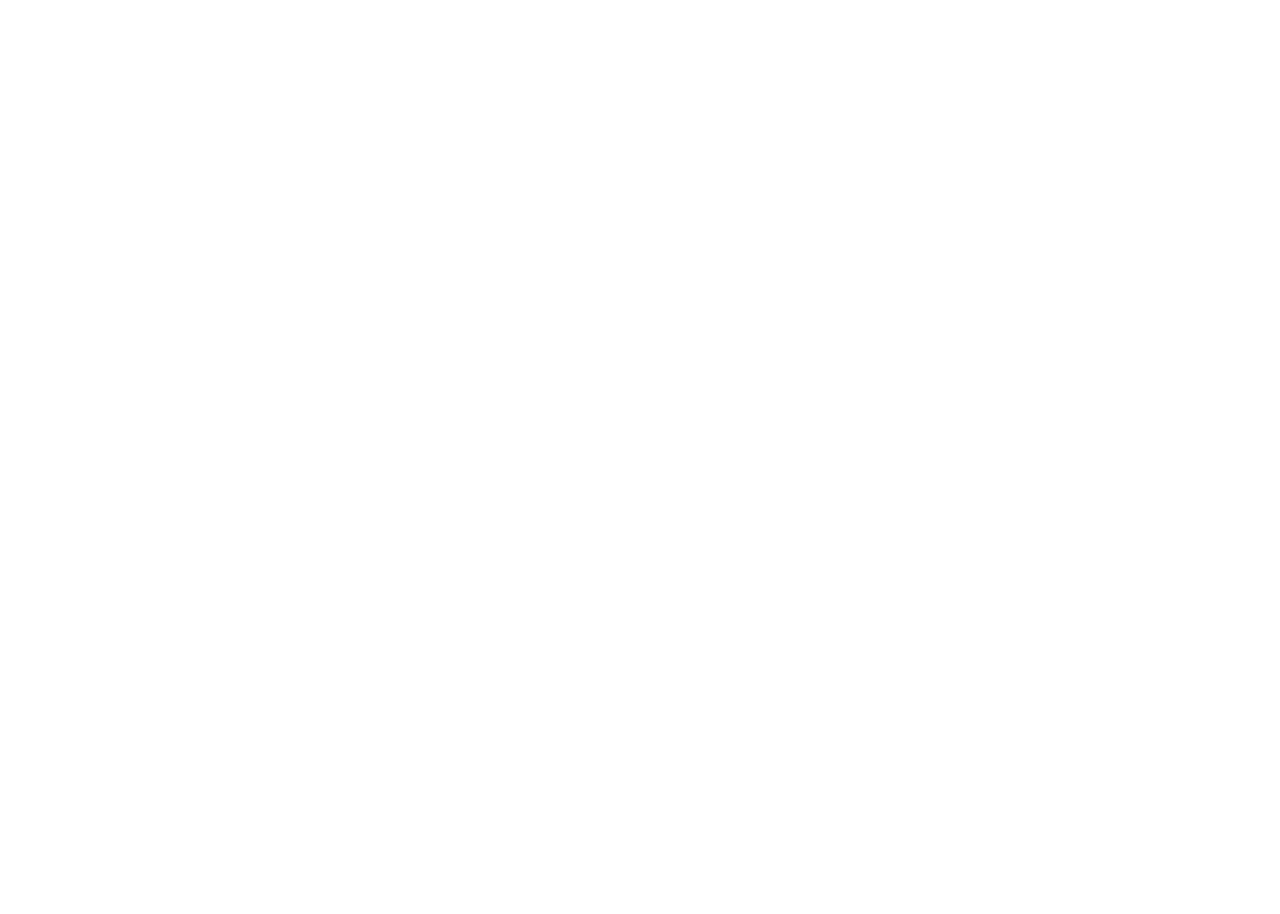
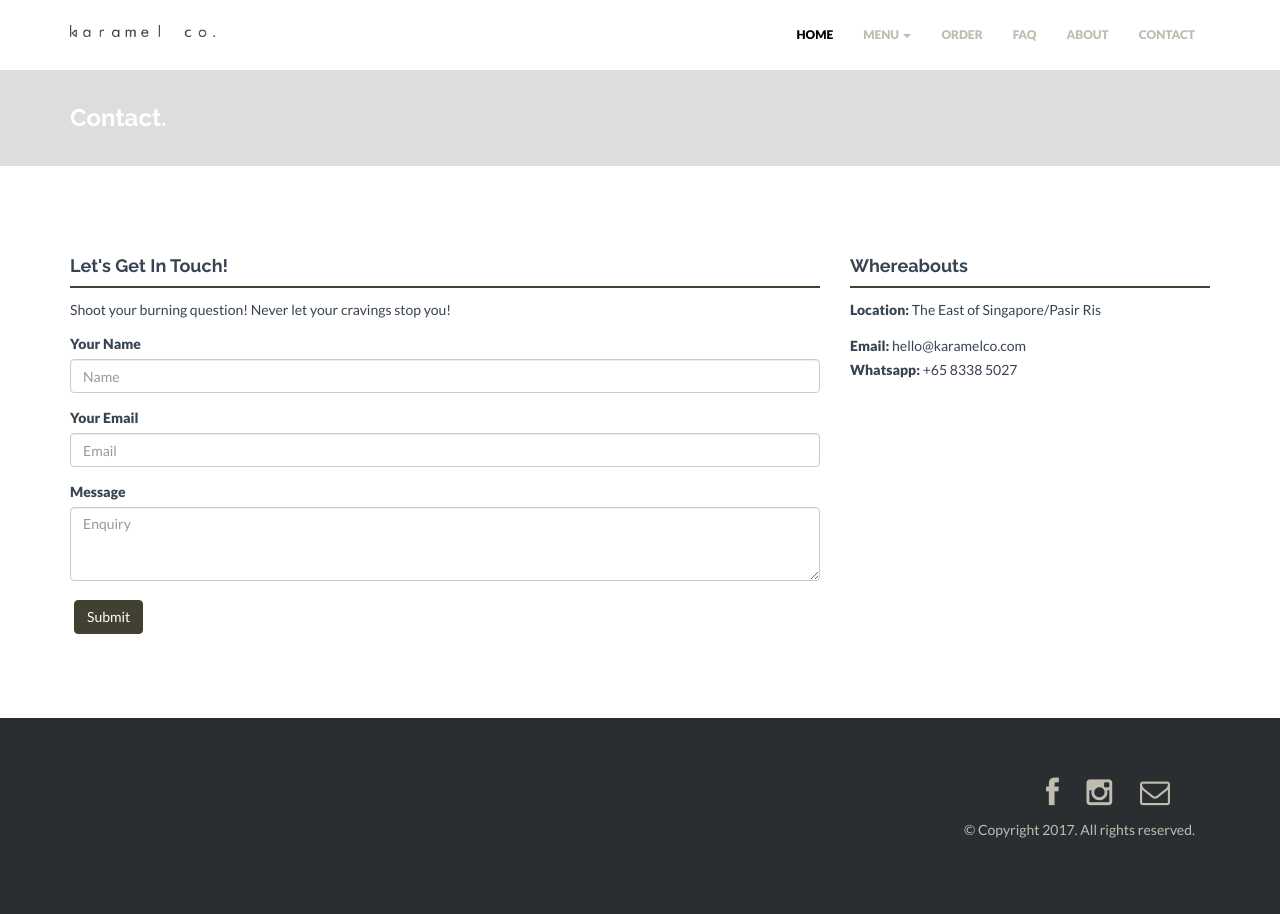
Before and after one commit to amekoh/amekoh.github.io, a plain HTML site: page contact.html in a window 1280 px wide. Before the commit the page ends 800 px from the top, so only its background shows below. Drawn offline with nearby package versions, Linux system fonts and the light colour scheme.

Commit message:
contact done

```diff
--- a/contact.html
+++ b/contact.html
@@ -0,0 +1,171 @@
+<!DOCTYPE html>
+<html lang="en">
+  <head>
+    <meta charset="utf-8">
+    <meta http-equiv="X-UA-Compatible" content="IE=edge">
+    <meta name="viewport" content="width=device-width, initial-scale=1">
+    <meta name="description" content="">
+    <meta name="author" content="">
+    <link rel="shortcut icon" href="assets/ico/favicon.ico">
+
+    <title>karamel co.</title>
+
+    <!-- Bootstrap core CSS -->
+    <link href="assets/css/bootstrap.css" rel="stylesheet">
+
+    <!-- Custom styles for this template -->
+    <link href="assets/css/style.css" rel="stylesheet">
+    <link href="assets/css/font-awesome.min.css" rel="stylesheet">
+
+
+    <!-- Just for debugging purposes. Don't actually copy this line! -->
+    <!--[if lt IE 9]><script src="../../assets/js/ie8-responsive-file-warning.js"></script><![endif]-->
+
+    <!-- HTML5 shim and Respond.js IE8 support of HTML5 elements and media queries -->
+    <!--[if lt IE 9]>
+      <script src="https://oss.maxcdn.com/libs/html5shiv/3.7.0/html5shiv.js"></script>
+      <script src="https://oss.maxcdn.com/libs/respond.js/1.4.2/respond.min.js"></script>
+    <![endif]-->
+
+    <script src="assets/js/modernizr.js"></script>
+  </head>
+
+  <body>
+
+    <!-- Fixed navbar -->
+    <div class="navbar navbar-default navbar-fixed-top" role="navigation">
+      <div class="container">
+        <div class="navbar-header">
+          <button type="button" class="navbar-toggle" data-toggle="collapse" data-target=".navbar-collapse">
+            <span class="sr-only">Toggle navigation</span>
+            <span class="icon-bar"></span>
+            <span class="icon-bar"></span>
+            <span class="icon-bar"></span>
+          </button>
+<!--          <a class="navbar-brand" href="index.html">kco.</a>-->
+            <a class="navbar-brand" href="index.html"><img src="assets/img/karamelco.png" class="img-responsive" alt="" style="height:60%; width:auto;"></a>
+        </div>
+        <div class="navbar-collapse collapse navbar-right">
+          <ul class="nav navbar-nav">
+            <li class="active"><a href="index.html">HOME</a></li>
+            <li class="dropdown">
+              <a href="#" class="dropdown-toggle" data-toggle="dropdown">MENU <b class="caret"></b></a>
+              <ul class="dropdown-menu">
+                <li><a href="cupcakes.html">CUPCAKES</a></li>
+<!--                <li><a href="giftsets.html">GIFT SETS</a></li>-->
+                <li><a href="selections.html">MORE SELECTIONS</a></li>
+              </ul>
+            </li>
+            <li><a href="order.html">ORDER</a></li>
+<!--            <li><a href="portfolio.html">GALLERY</a></li>-->
+            <li><a href="faq.html">FAQ</a></li>
+            <li><a href="about.html">ABOUT</a></li>
+            <li><a href="contact.html">CONTACT</a></li>
+<!--
+            <li class="dropdown">
+              <a href="#" class="dropdown-toggle" data-toggle="dropdown">PAGES <b class="caret"></b></a>
+              <ul class="dropdown-menu">
+                <li><a href="blog.html">BLOG</a></li>
+                <li><a href="single-post.html">SINGLE POST</a></li>
+                <li><a href="portfolio.html">PORTFOLIO</a></li>
+                <li><a href="single-project.html">SINGLE PROJECT</a></li>
+              </ul>
+            </li>
+-->
+          </ul>
+        </div><!--/.nav-collapse -->
+      </div>
+    </div>
+
+	<!-- *****************************************************************************************************************
+	 BLUE WRAP
+	 ***************************************************************************************************************** -->
+	<div id="blue">
+	    <div class="container">
+			<div class="row">
+				<h3>Contact.</h3>
+			</div><!-- /row -->
+	    </div> <!-- /container -->
+	</div><!-- /blue -->
+
+<!--
+	 *****************************************************************************************************************
+	 CONTACT WRAP
+	 *****************************************************************************************************************
+
+	 <div id="contactwrap"></div>
+
+-->
+	<!-- *****************************************************************************************************************
+	 CONTACT FORMS
+	 ***************************************************************************************************************** -->
+
+	 <div class="container mtb">
+	 	<div class="row">
+	 		<div class="col-lg-8">
+	 			<h4>Let's Get In Touch!</h4>
+	 			<div class="hline"></div>
+		 			<p>Shoot your burning question! Never let your cravings stop you!</p>
+                    <form action="http://formspree.io/hello@karamelco.com" method="POST">
+                        <div class="form-group">
+                            <label for="exampleInputName">Your Name</label>
+                            <input type="text" name="name" class="form-control" id="exampleInputName2" placeholder="Name">
+                        </div>
+                        <div class="form-group">
+                            <label for="exampleInputEmail1">Your Email</label>
+                            <input type="email" name="_replyto" class="form-control" id="exampleInputEmail1" placeholder="Email">
+                        </div>
+                        <div class="form-group">
+                            <label for="exampleTextArea">Message</label>
+                            <textarea name="enquiry" class="form-control" rows="3" placeholder="Enquiry"></textarea>
+                        </div>
+                        <input type="hidden" name="_subject" value="New enquiry from Contact Us Website" />
+                        <button type="submit" class="btn btn-theme">Submit</button>
+                    </form>
+			</div><! --/col-lg-8 -->
+
+	 		<div class="col-lg-4">
+		 		<h4>Whereabouts</h4>
+		 		<div class="hline"></div>
+                    <p>
+                        <b>Location: </b>The East of Singapore/Pasir Ris
+                    </p>
+		 			<p>
+		 				<b>Email: </b>hello@karamelco.com<br/>
+		 				<b>Whatsapp: </b>+65 8338 5027
+		 			</p>
+
+	 		</div>
+	 	</div><! --/row -->
+	 </div><! --/container -->
+
+
+	<!-- *****************************************************************************************************************
+	 FOOTER
+	 ***************************************************************************************************************** -->
+	 <div id="footerwrap">
+	 	<div class="container">
+		 		<div class="col-lg-12" style="text-align:right;">
+                    <a href="#" target="_blank"><i class="fa fa-facebook"></i></a>
+                    <a href="http://www.instagram.com/karamelco" target="_blank"><i class="fa fa-instagram"></i></a>
+		 			<a href="mailto:hello@karamelco.com" target="_blank"><i class="fa fa-envelope-o"></i></a>
+                    <p>© Copyright 2017. All rights reserved.</p>
+		 		</div>
+	 	</div><! --/container -->
+	 </div><! --/footerwrap -->
+
+    <!-- Bootstrap core JavaScript
+    ================================================== -->
+    <!-- Placed at the end of the document so the pages load faster -->
+    <script src="https://ajax.googleapis.com/ajax/libs/jquery/1.11.0/jquery.min.js"></script>
+    <script src="assets/js/bootstrap.min.js"></script>
+	<script src="assets/js/retina-1.1.0.js"></script>
+	<script src="assets/js/jquery.hoverdir.js"></script>
+	<script src="assets/js/jquery.hoverex.min.js"></script>
+	<script src="assets/js/jquery.prettyPhoto.js"></script>
+  	<script src="assets/js/jquery.isotope.min.js"></script>
+  	<script src="assets/js/custom.js"></script>
+
+
+  </body>
+</html>
```
Also changed, not shown: index.html (+2 -2 lines).
